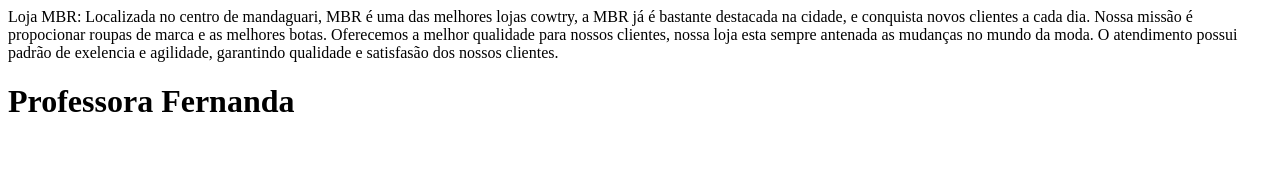
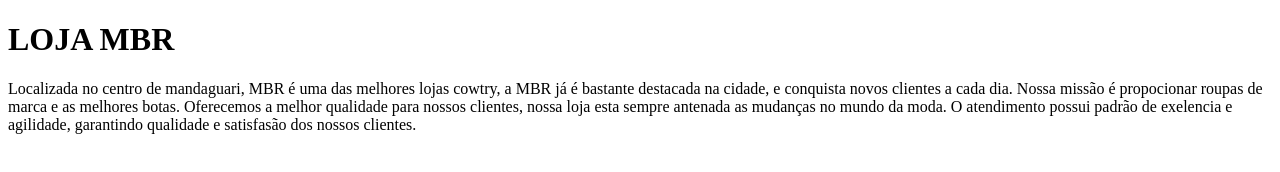
Before and after one commit to Jujuelv/pensamento-computacional, a plain HTML site: page index.html in a window 1280 px wide. Drawn offline with Linux system fonts and the light colour scheme.

Commit message:
index.html

```diff
--- a/index.html
+++ b/index.html
@@ -5,12 +5,12 @@
     <title></title>
   </head>
   <body>
-    Loja MBR:
+    <h1>LOJA MBR</h1>
     Localizada no centro de mandaguari, MBR é uma das melhores lojas cowtry, a MBR já é bastante
    destacada na cidade, e conquista novos clientes a cada dia.
     Nossa missão é propocionar roupas de marca e as melhores botas. Oferecemos a melhor qualidade
    para nossos clientes, nossa loja esta sempre antenada as mudanças no mundo da moda. O atendimento
    possui padrão de exelencia e agilidade, garantindo qualidade e satisfasão dos nossos clientes.
-    <h1>Professora Fernanda</h1>
+
   </body>
 </html>
```
